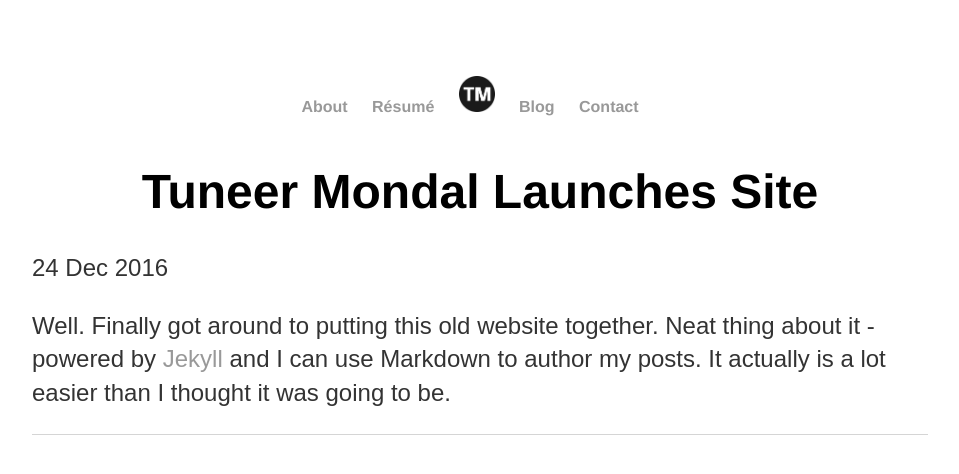
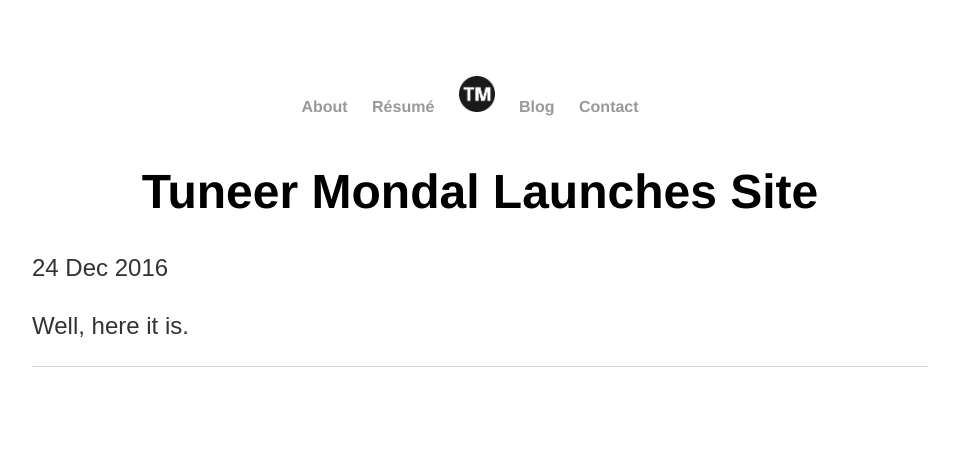
Before and after one commit to t-mondal/t-mondal.github.io, a Jekyll site: the page built from _posts/2016-12-24-tuneer-mondal-site-launched.md, in a window 1280 px wide. Shown: the top 474 px of the page, without its empty margins (160-1119 px from the left). Built offline with Jekyll 4.4.1, drawn with Linux system fonts in a browser that asks for light colours.

Commit message:
Update 2016-12-24-tuneer-mondal-site-launched.md

```diff
--- a/_posts/2016-12-24-tuneer-mondal-site-launched.md
+++ b/_posts/2016-12-24-tuneer-mondal-site-launched.md
@@ -4,4 +4,4 @@
 date: 2016-12-24
 ---
 
-Well. Finally got around to putting this old website together. Neat thing about it - powered by [Jekyll](http://jekyllrb.com) and I can use Markdown to author my posts. It actually is a lot easier than I thought it was going to be.
+Well, here it is.
```
